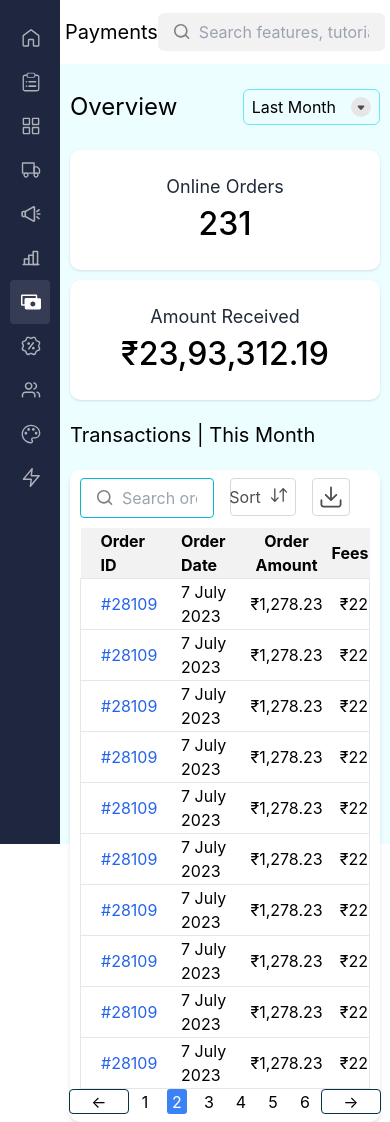
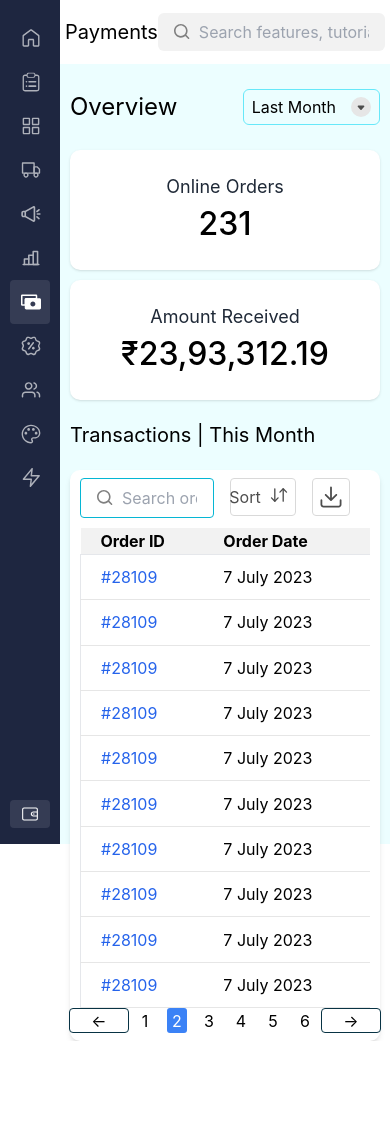
Before and after one commit to Ankur1493/dukaan-payouts-v1, a React (Vite) app: page / in a window 390 px wide. After the commit the page ends 1041 px from the top, so only its background shows below. Built offline with nearby package versions, Linux system fonts and the light colour scheme; a web font is replaced by a local one.

Commit message:
added overflow in table for better response

```diff
--- a/src/components/LeftNav.jsx
+++ b/src/components/LeftNav.jsx
@@ -26,9 +26,9 @@ const LeftNav = () => {
           ))
         }
       </div >
-      <div className='hidden lg:flex items-center justify-around px-[12px] py-[6px] w-full rounded-[4px] bg-white bg-opacity-10'>
+      <div className='flex items-center justify-around px-[12px] py-[6px] w-full rounded-[4px] bg-white bg-opacity-10'>
         <img src='./images/leftNavImages/wallet.svg' />
-        <div className='text-[13px] leading-[16px]'>
+        <div className=' hidden lg:block text-[13px] leading-[16px]'>
           <div>Available Credits</div>
           <div>222.10</div>
         </div>
--- a/src/components/TransactionsInfo.jsx
+++ b/src/components/TransactionsInfo.jsx
@@ -19,8 +19,8 @@ const TransactionsInfo = () => {
           <img src='./images/download.svg' className='w-[40px] border-[1px] justify-center h-[38px] border-[#D9D9D9] p-[6px] rounded-[4px] cursor-pointer' />
         </div>
       </div>
-      <div className='lg:h-[500px] h-full'>
-        <table className='w-full h-[480px] border-collapse border-none'>
+      <div className='lg:h-[500px] h-full overflow-x-auto'>
+        <table className='md:w-full w-[500px]  h-[480px] border-collapse  border-none'>
           <thead>
             <tr className='bg-[#F2F2F2] p-[10px] border-none'>
               <th className='text-left pl-[20px]'>Order ID</th>
--- a/tailwind.config.js
+++ b/tailwind.config.js
@@ -6,6 +6,11 @@ export default {
   ],
   theme: {
     extend: {},
+    screens: {
+      sm: "600px",
+      md: "800px",
+      lg: "1024px"
+    },
     fontFamily: {
       sans: ['Inter', 'sans-serif'],
     },
```
